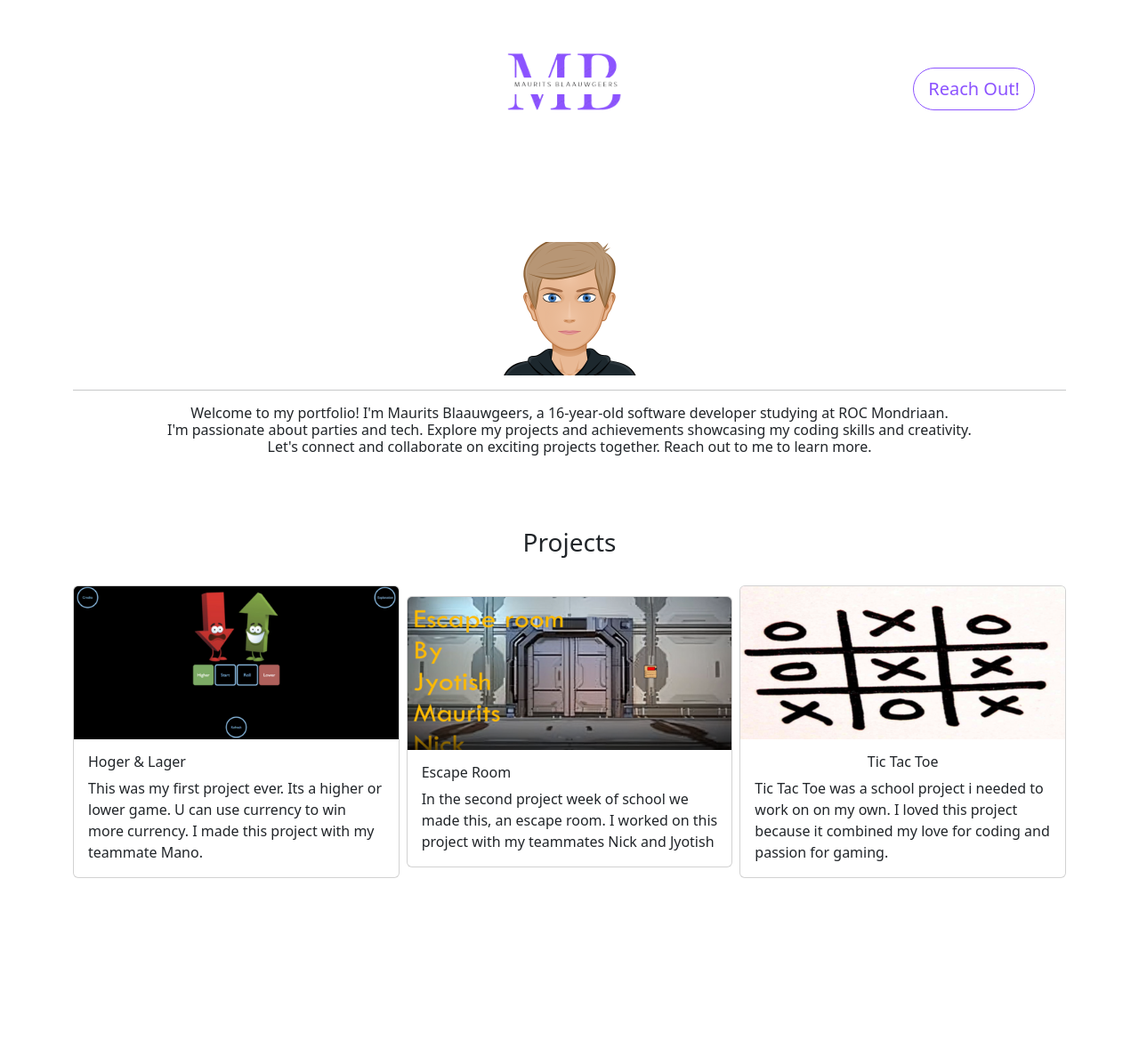
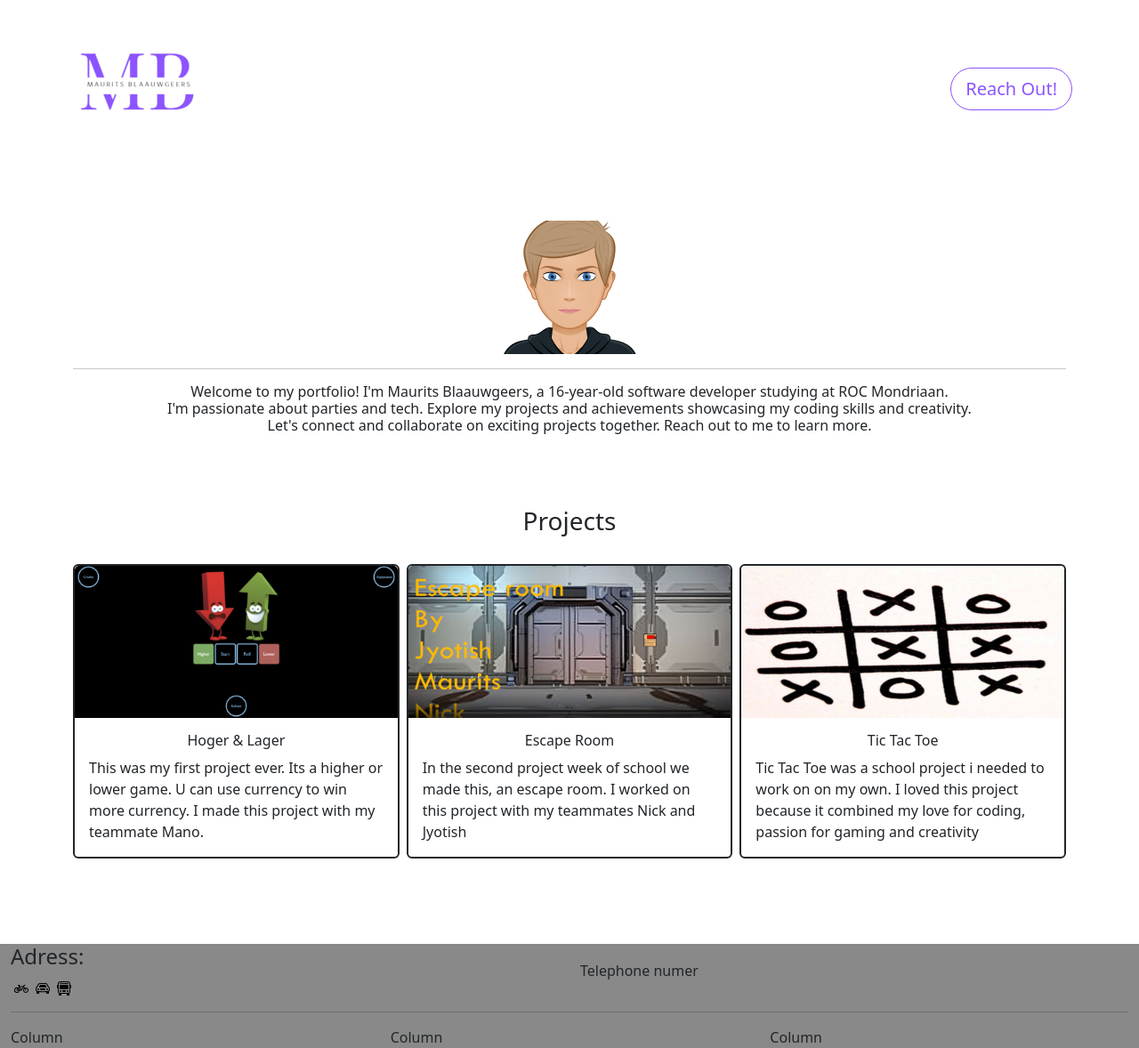
Before and after one commit to MauBlaauwgeers/MauBlaauwgeers.github.io, a plain HTML site: page index.html in a window 1280 px wide. Shown: the whole page at 89% size. Before the commit the page ends 987 px from the top, so only its background shows below. Drawn offline with nearby package versions, Linux system fonts and the light colour scheme.

Commit message:
working on footer

```diff
--- a/index.html
+++ b/index.html
@@ -16,15 +16,18 @@
   <header>
     <div class="container-fluid">
         <div class="row justify-content-center align-items-center g-2">
-          <div class="col"></div>
-          <div class="col"></div>
-          <div class="col">
-            <img class="myName mx-auto d-block" src="/media/image-removebg-preview (1).png" alt="" srcset="">
+          <div class="col-md-2">
+            <img class="img mx-5" src="/media/image-removebg-preview (1) (1).png" alt="">
           </div>
-          <div class="col"></div>
-          <div class="col">
-          <button class="btn btn-lg my-5 btn-outline-light hover-effect rounded-5 buttonReachOut inloggen" type="button"
-          value="Input">Reach Out!</button>
+          <div class="col-md-4">
+
+          </div>
+          <div class="col-md-4">
+
+          </div>
+          <div class="col-md-2">
+            <button class="btn btn-lg my-5 btn-outline-light hover-effect rounded-5 buttonReachOut inloggen" type="button"
+            value="Input">Reach Out!</button>
           </div>
         </div>
     </div>
@@ -35,7 +38,6 @@
     <div class="container">
       <div class="row">
         <div class="col">
-          <br>
           <br>
           <br>
         </div>
@@ -74,39 +76,84 @@
       <br>
       <div class="row justify-content-center align-items-center g-2">
         <div class="col">
-          <div class="card">
+          <div class="card border border-2 border-dark">
             <img class="card-img-top projectImg" src="/media/foto5 (2).png" alt="Title">
             <div class="card-body">
-              <h6 class="card-title">Hoger & Lager</h6>
+              <h6 class="card-title text-center">Hoger & Lager</h6>
               <p class="card-text">This was my first project ever. Its a higher or lower game. U can use currency to win more currency. I made this project with my teammate Mano.</p>
             </div>
           </div>
         </div>
         <div class="col">
-          <div class="card">
+          <div class="card border border-2 border-dark">
             <img class="card-img-top projectImg" src="/media/Schermafbeelding_20230113_141305.png" alt="Title">
             <div class="card-body">
-              <h6 class="card-title">Escape Room</h6>
+              <h6 class="card-title text-center">Escape Room</h6>
               <p class="card-text">In the second project week of school we made this, an escape room. I worked on this project with my teammates Nick and Jyotish</p>
             </div>
           </div>
         </div>
         <div class="col">
-          <div class="card">
+          <div class="card border border-2 border-dark">
             <img class="card-img-top projectImg" src="/media/Schermafbeelding 2023-06-16 1444.png" alt="Title">
             <div class="card-body">
               <h6 class="card-title text-center">Tic Tac Toe</h6>
               <p class="card-text">Tic Tac Toe was a school project i needed to work on on my own.
-               I loved this project because it combined my love for coding and passion for gaming.</p>
+               I loved this project because it combined my love for coding, passion for gaming and creativity</p>
             </div>
           </div>
         </div>
       </div>
     </div>
   </main>
+
+  <br>
+  <br>
+  <br>
+  <br>
+
+
   <footer>
+    <div class="container-fluid infoFooter">
+      <div class="row justify-content-center align-items-center">
 
+        <div class="col-md-2"><h4>Adress:</h4> <a class="changeColor m-1" href="https://www.google.nl/maps/dir//Adrianus+van+Driellaan+44,+2493+BR+Den+Haag/@52.0637851,4.3117526,12z/data=!3m1!4b1!4m9!4m8!1m0!1m5!1m1!1s0x47c5b62a5b1a6bb5:0xd1cb446cfc2a7a5c!2m2!1d4.3941527!2d52.0638138!3e1?entry=ttu"><svg xmlns="http://www.w3.org/2000/svg" width="16" height="16" fill="currentColor" class="bi bi-bicycle" viewBox="0 0 16 16">
+          <path d="M4 4.5a.5.5 0 0 1 .5-.5H6a.5.5 0 0 1 0 1v.5h4.14l.386-1.158A.5.5 0 0 1 11 4h1a.5.5 0 0 1 0 1h-.64l-.311.935.807 1.29a3 3 0 1 1-.848.53l-.508-.812-2.076 3.322A.5.5 0 0 1 8 10.5H5.959a3 3 0 1 1-1.815-3.274L5 5.856V5h-.5a.5.5 0 0 1-.5-.5zm1.5 2.443-.508.814c.5.444.85 1.054.967 1.743h1.139L5.5 6.943zM8 9.057 9.598 6.5H6.402L8 9.057zM4.937 9.5a1.997 1.997 0 0 0-.487-.877l-.548.877h1.035zM3.603 8.092A2 2 0 1 0 4.937 10.5H3a.5.5 0 0 1-.424-.765l1.027-1.643zm7.947.53a2 2 0 1 0 .848-.53l1.026 1.643a.5.5 0 1 1-.848.53L11.55 8.623z"/>
+        </svg></a><a class="changeColor m-1"  href="https://www.google.nl/maps/dir//Adrianus+van+Driellaan+44,+2493+BR+Den+Haag/@52.0637851,4.3117526,12z/data=!4m9!4m8!1m0!1m5!1m1!1s0x47c5b62a5b1a6bb5:0xd1cb446cfc2a7a5c!2m2!1d4.3941527!2d52.0638138!3e0?entry=ttu" ><svg xmlns="http://www.w3.org/2000/svg" width="16" height="16" fill="currentColor" class="bi bi-car-front" viewBox="0 0 16 16">
+          <path d="M4 9a1 1 0 1 1-2 0 1 1 0 0 1 2 0Zm10 0a1 1 0 1 1-2 0 1 1 0 0 1 2 0ZM6 8a1 1 0 0 0 0 2h4a1 1 0 1 0 0-2H6ZM4.862 4.276 3.906 6.19a.51.51 0 0 0 .497.731c.91-.073 2.35-.17 3.597-.17 1.247 0 2.688.097 3.597.17a.51.51 0 0 0 .497-.731l-.956-1.913A.5.5 0 0 0 10.691 4H5.309a.5.5 0 0 0-.447.276Z"/>
+          <path d="M2.52 3.515A2.5 2.5 0 0 1 4.82 2h6.362c1 0 1.904.596 2.298 1.515l.792 1.848c.075.175.21.319.38.404.5.25.855.715.965 1.262l.335 1.679c.033.161.049.325.049.49v.413c0 .814-.39 1.543-1 1.997V13.5a.5.5 0 0 1-.5.5h-2a.5.5 0 0 1-.5-.5v-1.338c-1.292.048-2.745.088-4 .088s-2.708-.04-4-.088V13.5a.5.5 0 0 1-.5.5h-2a.5.5 0 0 1-.5-.5v-1.892c-.61-.454-1-1.183-1-1.997v-.413a2.5 2.5 0 0 1 .049-.49l.335-1.68c.11-.546.465-1.012.964-1.261a.807.807 0 0 0 .381-.404l.792-1.848ZM4.82 3a1.5 1.5 0 0 0-1.379.91l-.792 1.847a1.8 1.8 0 0 1-.853.904.807.807 0 0 0-.43.564L1.03 8.904a1.5 1.5 0 0 0-.03.294v.413c0 .796.62 1.448 1.408 1.484 1.555.07 3.786.155 5.592.155 1.806 0 4.037-.084 5.592-.155A1.479 1.479 0 0 0 15 9.611v-.413c0-.099-.01-.197-.03-.294l-.335-1.68a.807.807 0 0 0-.43-.563 1.807 1.807 0 0 1-.853-.904l-.792-1.848A1.5 1.5 0 0 0 11.18 3H4.82Z"/>
+        </svg></a><a class="changeColor m-1" href="https://www.google.nl/maps/dir//Adrianus+van+Driellaan+44,+2493+BR+Den+Haag/@52.0637851,4.3117526,12z/data=!3m1!4b1!4m9!4m8!1m0!1m5!1m1!1s0x47c5b62a5b1a6bb5:0xd1cb446cfc2a7a5c!2m2!1d4.3941527!2d52.0638138!3e3?entry=ttu"><svg xmlns="http://www.w3.org/2000/svg" width="16" height="16" fill="currentColor" class="bi bi-bus-front" viewBox="0 0 16 16">
+          <path d="M5 11a1 1 0 1 1-2 0 1 1 0 0 1 2 0Zm8 0a1 1 0 1 1-2 0 1 1 0 0 1 2 0Zm-6-1a1 1 0 1 0 0 2h2a1 1 0 1 0 0-2H7Zm1-6c-1.876 0-3.426.109-4.552.226A.5.5 0 0 0 3 4.723v3.554a.5.5 0 0 0 .448.497C4.574 8.891 6.124 9 8 9c1.876 0 3.426-.109 4.552-.226A.5.5 0 0 0 13 8.277V4.723a.5.5 0 0 0-.448-.497A44.303 44.303 0 0 0 8 4Zm0-1c-1.837 0-3.353.107-4.448.22a.5.5 0 1 1-.104-.994A44.304 44.304 0 0 1 8 2c1.876 0 3.426.109 4.552.226a.5.5 0 1 1-.104.994A43.306 43.306 0 0 0 8 3Z"/>
+          <path d="M15 8a1 1 0 0 0 1-1V5a1 1 0 0 0-1-1V2.64c0-1.188-.845-2.232-2.064-2.372A43.61 43.61 0 0 0 8 0C5.9 0 4.208.136 3.064.268 1.845.408 1 1.452 1 2.64V4a1 1 0 0 0-1 1v2a1 1 0 0 0 1 1v3.5c0 .818.393 1.544 1 2v2a.5.5 0 0 0 .5.5h2a.5.5 0 0 0 .5-.5V14h6v1.5a.5.5 0 0 0 .5.5h2a.5.5 0 0 0 .5-.5v-2c.607-.456 1-1.182 1-2V8ZM8 1c2.056 0 3.71.134 4.822.261.676.078 1.178.66 1.178 1.379v8.86a1.5 1.5 0 0 1-1.5 1.5h-9A1.5 1.5 0 0 1 2 11.5V2.64c0-.72.502-1.301 1.178-1.379A42.611 42.611 0 0 1 8 1Z"/>
+        </svg></a></div>
+
+        <div class="col-md-4"><button class="btn my-2"></button></div>
+        <div class="col-md-4"><a href="tel:+31 615433122"></a>Telephone numer</div>
+        <div class="col-md-2"></div>
+
+      </div>
+
+
+      <div class="row">
+        <div class="col">
+          <hr>
+        </div>
+      </div>
+
+      <div class="row justify-content-center align-items-center">
+        <div class="col">Column</div>
+        <div class="col">Column</div>
+        <div class="col">Column</div>
+      </div>
+
+      <div class="row justify-content-center align-items-center">
+
+      </div>
+    </div>
   </footer>
+
+
+
   <div class="login-page" style="display: none;">
     <h2>Reach Out!</h2>
     <br>
--- a/style/main.css
+++ b/style/main.css
@@ -40,8 +40,9 @@ body .col .hover-effect:hover {
 }
 
 .login-page {
-  background-color: rgba(255, 255, 255, 0.123);
-  backdrop-filter: blur(7px);
+  background-color: rgba(0, 0, 0, 0.377);
+  color: white;
+  backdrop-filter: brightness(20%);
   width: 350px;
   height: fit-content;
   text-align: center;
@@ -59,7 +60,14 @@ body .col .hover-effect:hover {
   height: 150px;
 }
 
-/* .projectImg{
-  width: 500px;
-  height: 250px;
-} */
+.infoFooter{
+  background-color: rgba(0, 0, 0, 0.461);
+}
+
+.changeColor{
+  color: black;
+  text-decoration: none;
+}
+.changeColor:hover{
+  color: #8c53ff;
+}
```
Also changed, not shown: media/image-removebg-preview (1) (1).png (added), media/image-removebg-preview (1).png (deleted).
